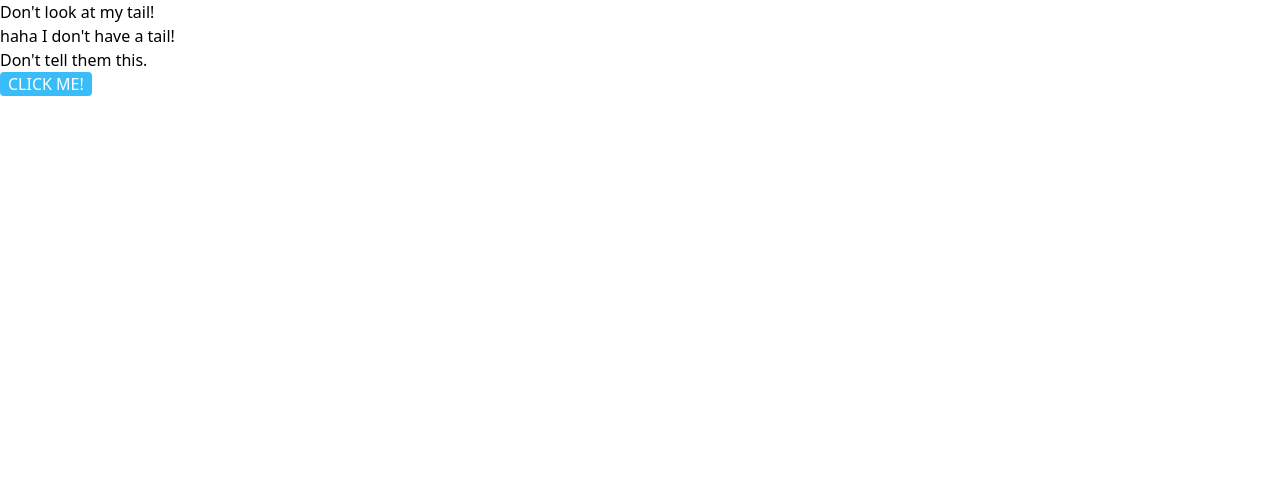
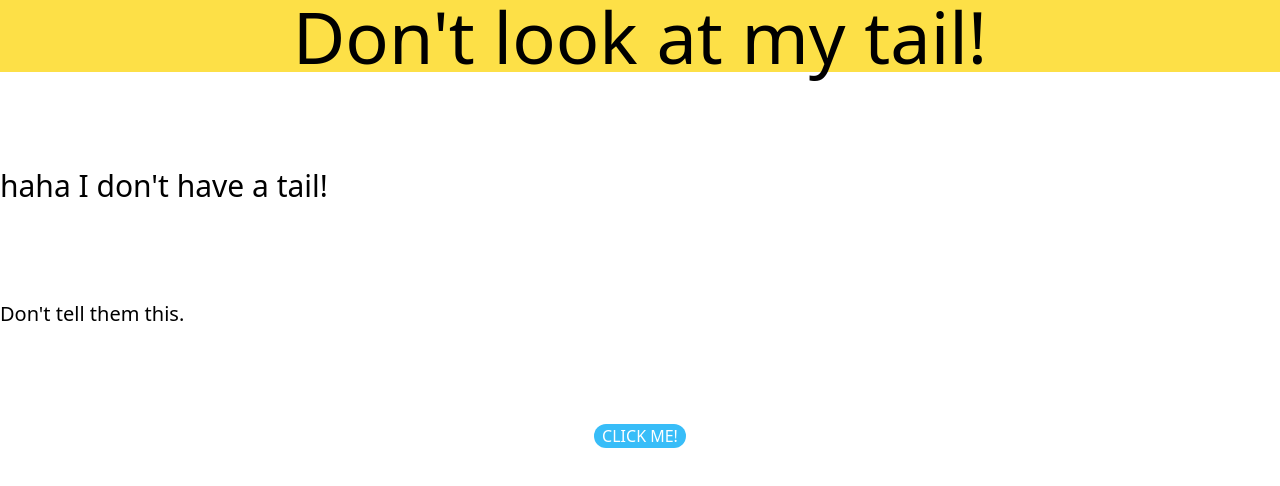
Before and after one commit to mohima-mimino11/tailwind-learn, a plain HTML site: page index.html in a window 1280 px wide. Drawn offline with nearby package versions, Linux system fonts and the light colour scheme.

Commit message:
some changes

```diff
--- a/index.html
+++ b/index.html
@@ -7,10 +7,12 @@
   <title>Tailwind</title>
 </head>
 <body>
-  <h1>Don't look at my tail!</h1>
-  <h3>haha I don't have a tail!</h3>
-  <p>Don't tell them this.</p>
-  <button class="bg-sky-400 px-2 rounded text-white hover:bg-sky-600">CLICK ME!</button>
+  <div class="flex flex-col gap-y-24">
+      <h1 class="text-7xl bg-yellow-300 text-center">Don't look at my tail!</h1>
+    <h3 class="text-3xl">haha I don't have a tail!</h3>
+    <p class="text-xl">Don't tell them this.</p>
+    <button class="bg-sky-400 px-2 rounded-2xl text-white mx-auto my-auto hover:bg-sky-600">CLICK ME!</button>
+  </div>
 
 </body>
 </html>
```
